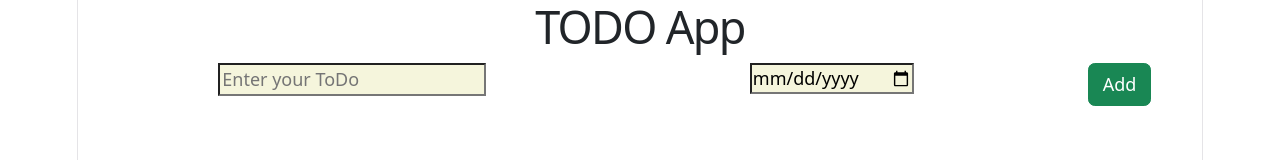
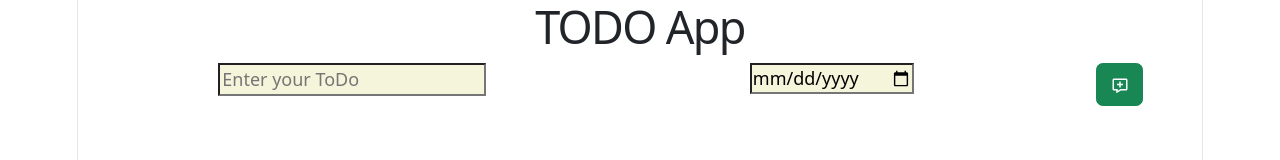
Before and after one commit to Vaishnavi2121/ToDoApp, a React (Vite) app: page / in a window 1280 px wide. Shown: the top 160 px of the page. Built offline with nearby package versions, Linux system fonts and the light colour scheme.

Commit message:
React icons

```diff
--- a/package.json
+++ b/package.json
@@ -12,7 +12,8 @@
   "dependencies": {
     "bootstrap": "^5.3.8",
     "react": "^19.2.7",
-    "react-dom": "^19.2.7"
+    "react-dom": "^19.2.7",
+    "react-icons": "^5.7.0"
   },
   "devDependencies": {
     "@types/react": "^19.2.17",
--- a/src/components/AddToDo.jsx
+++ b/src/components/AddToDo.jsx
@@ -1,4 +1,5 @@
 import { useState } from "react";
+import { BiMessageAdd } from "react-icons/bi";
 
 function AddToDo({ onNewItem }) {
   const [todoName, setTodoName] = useState("");
@@ -39,7 +40,7 @@ function AddToDo({ onNewItem }) {
           className="btn btn-success"
           onClick={handleAddButtonClicked}
         >
-          Add
+          <BiMessageAdd />
         </button>
       </div>
     </div>
--- a/src/components/ToDoItem.jsx
+++ b/src/components/ToDoItem.jsx
@@ -1,3 +1,5 @@
+import { MdDelete } from "react-icons/md";
+
 function ToDoItem({ todoName, todoDate, onDeleteClick }) {
   return (
     <div className="row kg-row">
@@ -9,7 +11,7 @@ function ToDoItem({ todoName, todoDate, onDeleteClick }) {
           className="btn btn-danger"
           onClick={() => onDeleteClick(todoName)}
         >
-          Delete
+          <MdDelete />
         </button>
       </div>
     </div>
```
Also changed, not shown: 1 other file (tests, documents, lock files or other folders).
